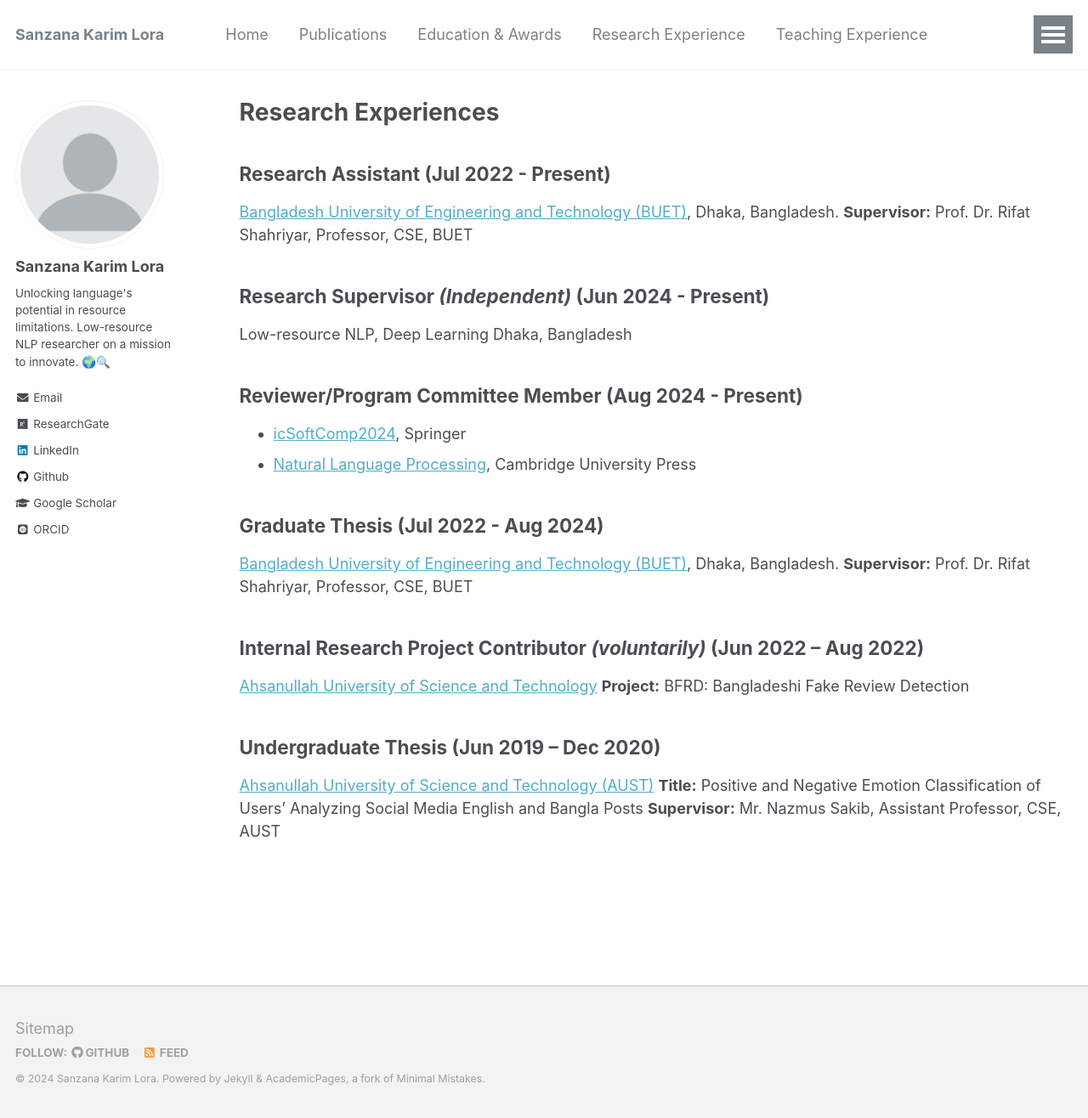
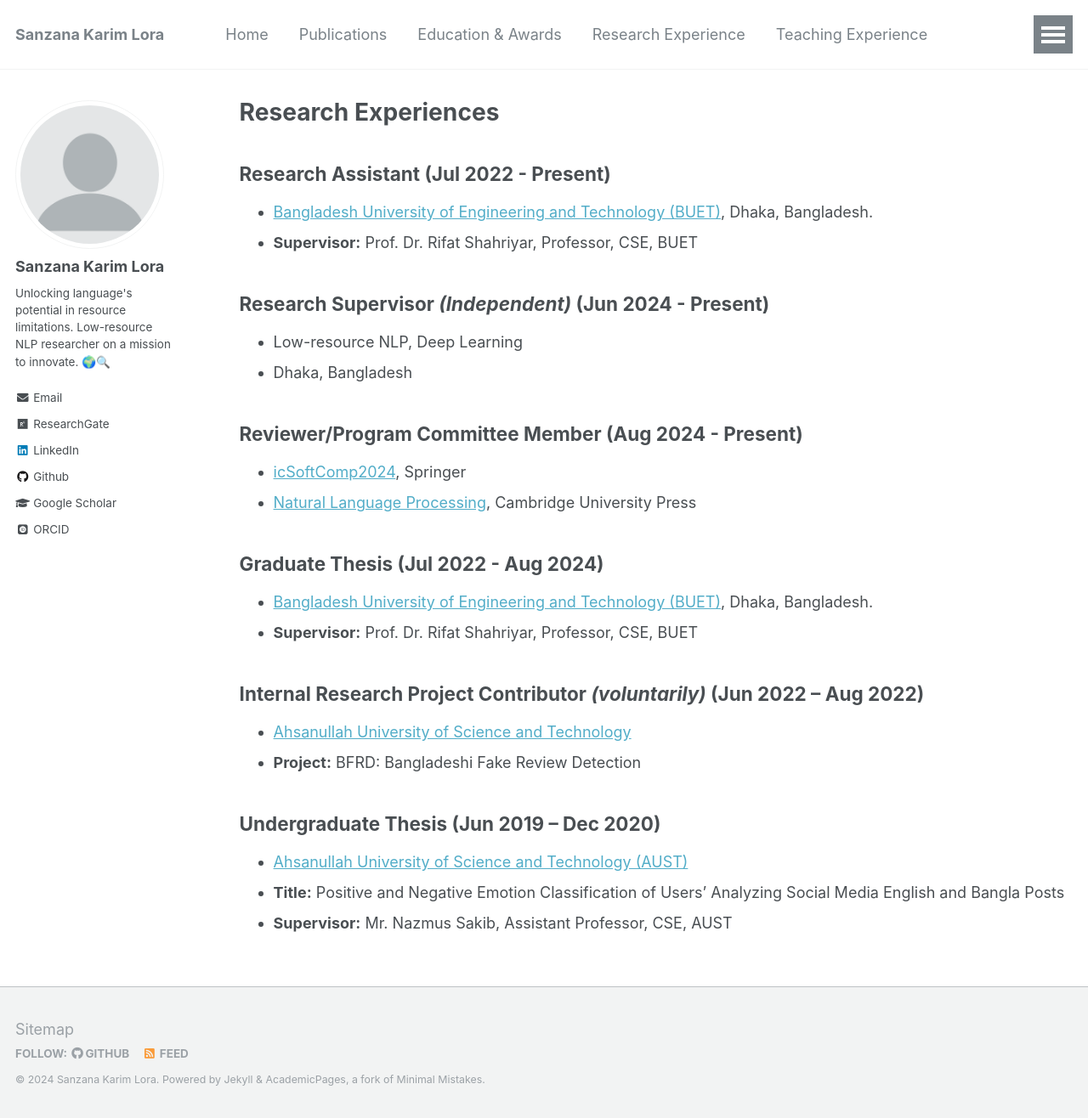
Before and after one commit to sanzanalora/sanzanalora.github.io, a Jekyll site: the page built from _pages/research_experiences.md, in a window 1280 px wide and 1316 px high. Shown: the whole window at 85% size. Built offline with Jekyll 4.4.1, drawn with Linux system fonts in a browser that asks for light colours; some web fonts are replaced.

```diff
--- a/_pages/research_experiences.md
+++ b/_pages/research_experiences.md
@@ -6,26 +6,26 @@ author_profile: true
 ---
 
 ## Research Assistant (Jul 2022 - Present)
-[Bangladesh University of Engineering and Technology (BUET)](https://cse.buet.ac.bd/), Dhaka, Bangladesh.
-**Supervisor:** Prof. Dr. Rifat Shahriyar, Professor, CSE, BUET
+- [Bangladesh University of Engineering and Technology (BUET)](https://cse.buet.ac.bd/), Dhaka, Bangladesh.
+- **Supervisor:** Prof. Dr. Rifat Shahriyar, Professor, CSE, BUET
 
 ## Research Supervisor *(Independent)* (Jun 2024 - Present)
-Low-resource NLP, Deep Learning
-Dhaka, Bangladesh
+- Low-resource NLP, Deep Learning
+- Dhaka, Bangladesh
 
 ## Reviewer/Program Committee Member (Aug 2024 - Present)
 - [icSoftComp2024](https://www.charusat.ac.in/icSoftComp2024/index.php), Springer
 - [Natural Language Processing](https://www.cambridge.org/core/journals/natural-language-processing), Cambridge University Press
 
 ## Graduate Thesis (Jul 2022 - Aug 2024)
-[Bangladesh University of Engineering and Technology (BUET)](https://cse.buet.ac.bd/), Dhaka, Bangladesh.
-**Supervisor:** Prof. Dr. Rifat Shahriyar, Professor, CSE, BUET
+- [Bangladesh University of Engineering and Technology (BUET)](https://cse.buet.ac.bd/), Dhaka, Bangladesh.
+- **Supervisor:** Prof. Dr. Rifat Shahriyar, Professor, CSE, BUET
 
 ## Internal Research Project Contributor *(voluntarily)* (Jun 2022 – Aug 2022)
-[Ahsanullah University of Science and Technology](www.aust.edu)
-**Project:** BFRD: Bangladeshi Fake Review Detection
+- [Ahsanullah University of Science and Technology](www.aust.edu)
+- **Project:** BFRD: Bangladeshi Fake Review Detection
 
 ## Undergraduate Thesis (Jun 2019 – Dec 2020)
-[Ahsanullah University of Science and Technology (AUST)](www.aust.edu)
-**Title:** Positive and Negative Emotion Classification of Users’ Analyzing Social Media English and Bangla Posts
-**Supervisor:** Mr. Nazmus Sakib, Assistant Professor, CSE, AUST
+- [Ahsanullah University of Science and Technology (AUST)](www.aust.edu)
+- **Title:** Positive and Negative Emotion Classification of Users’ Analyzing Social Media English and Bangla Posts
+- **Supervisor:** Mr. Nazmus Sakib, Assistant Professor, CSE, AUST
```
